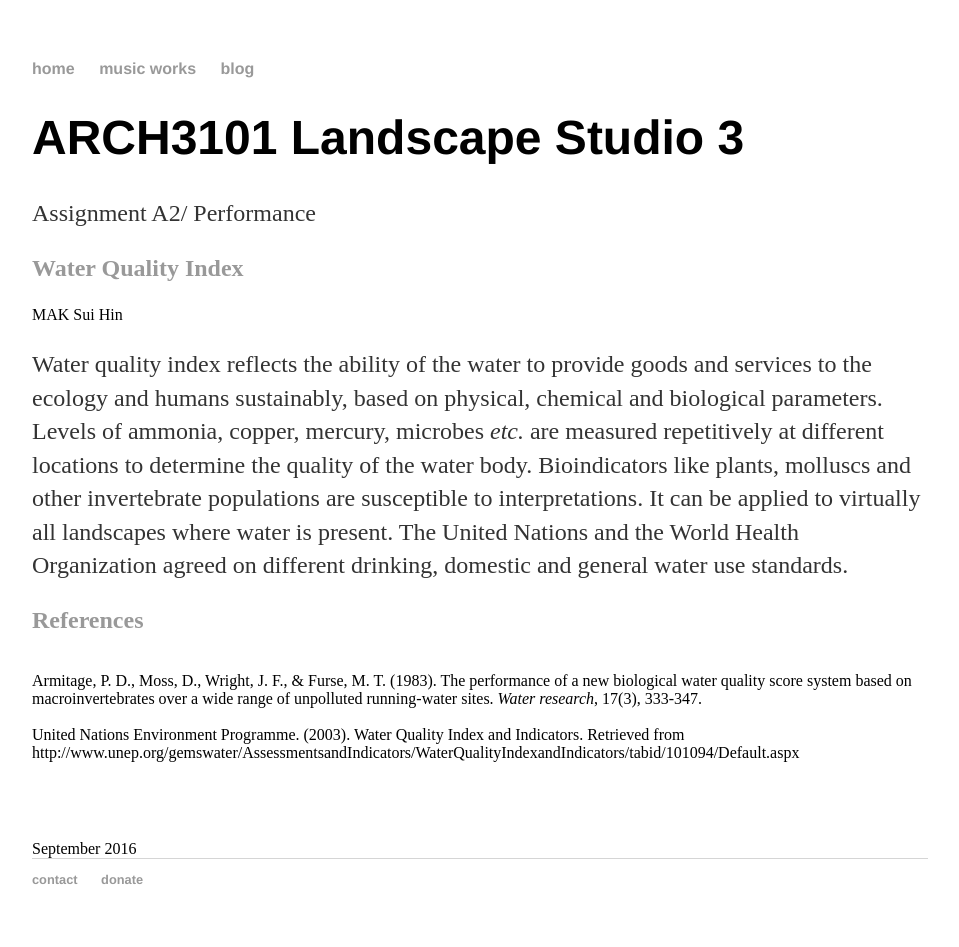
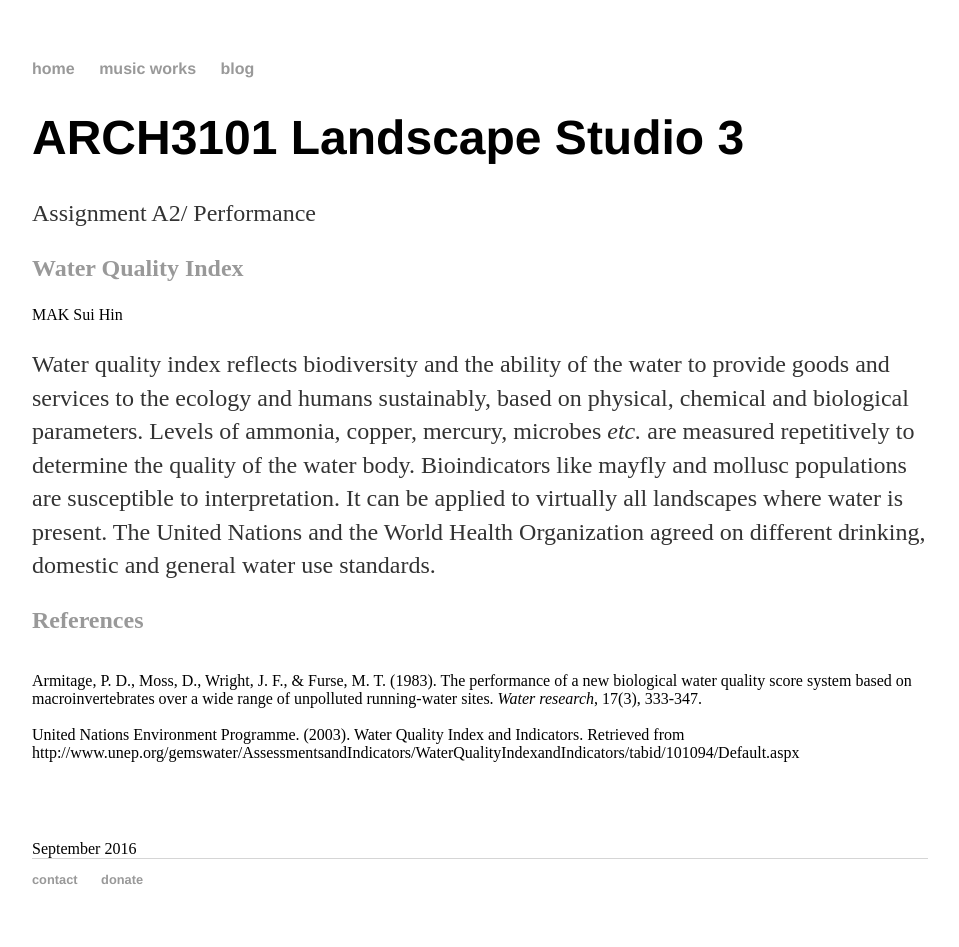
Before and after one commit to maksuihin/maksuihin.github.io, a Jekyll site: the page built from metric.html, in a window 1280 px wide. Shown: the whole page, without its empty margins (160-1119 px from the left). Built offline with Jekyll 4.4.1, drawn with Linux system fonts in a browser that asks for light colours.

Commit message:
Update metric.html

```diff
--- a/metric.html
+++ b/metric.html
@@ -9,7 +9,7 @@
 			<h2>Water Quality Index</h2></p>
 			MAK Sui Hin
 			<div class="blurb">
-		<p>Water quality index reflects the ability of the water to provide goods and services to the ecology and humans sustainably, based on physical, chemical and biological parameters. Levels of ammonia, copper, mercury, microbes <i>etc.</i> are measured repetitively at different locations to determine the quality of the water body. Bioindicators like plants, molluscs and other invertebrate populations are susceptible to interpretations. It can be applied to virtually all landscapes where water is present. The United Nations and the World Health Organization agreed on different drinking, domestic and general water use standards.</p>
+		<p>Water quality index reflects biodiversity and the ability of the water to provide goods and services to the ecology and humans sustainably, based on physical, chemical and biological parameters. Levels of ammonia, copper, mercury, microbes <i>etc.</i> are measured repetitively to determine the quality of the water body. Bioindicators like mayfly and mollusc populations are susceptible to interpretation. It can be applied to virtually all landscapes where water is present. The United Nations and the World Health Organization agreed on different drinking, domestic and general water use standards.</p>
 		</div>
 			<p><h2>References</h2></br>
 		Armitage, P. D., Moss, D., Wright, J. F., & Furse, M. T. (1983). The performance of a new biological water quality score system based on macroinvertebrates over a wide range of unpolluted running-water sites. <i>Water research</i>, 17(3), 333-347.</br></br>
```
